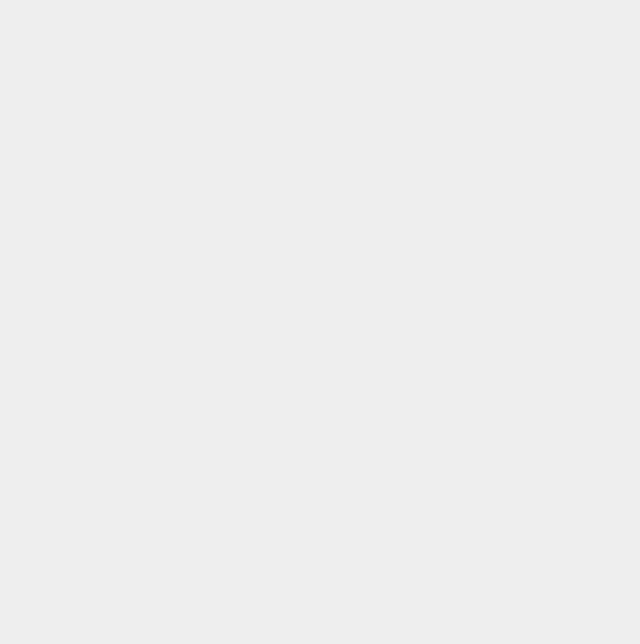
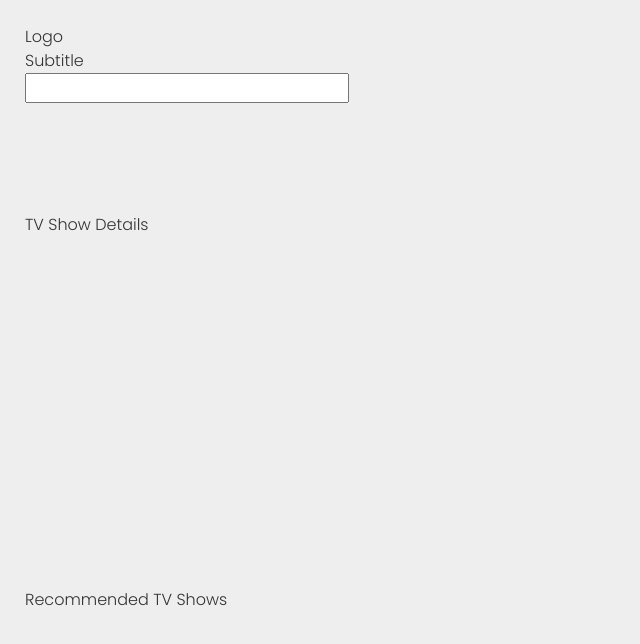
Before and after one commit to Nimira43/Visionarium, a React (Vite) app: page / in a window 1280 px wide. Shown: the top 644 px of the page, without its empty margins (0-640 px from the left). Built offline with nearby package versions, Linux system fonts and the light colour scheme.

Commit message:
App markup - 1

```diff
--- a/src/App.jsx
+++ b/src/App.jsx
@@ -1,9 +1,23 @@
 function App() {
   return (
     <div className='app-container'>
-      <div className='header'></div>
-      <div className='tv-show-detail'></div>
-      <div className='recommended-tv-shows'></div>
+      <div className='header'>
+        <div className='row'>
+          <div className='col-4'>
+            <div>Logo</div>
+            <div>Subtitle</div>
+          </div>
+          <div className-md-12 col-4-lg>
+            <input type="text" />
+          </div>
+        </div>
+      </div>
+      <div className='tv-show-detail'>
+        TV Show Details
+      </div>
+      <div className='recommended-tv-shows'>
+        Recommended TV Shows
+      </div>
     </div>
   )
 }
```
